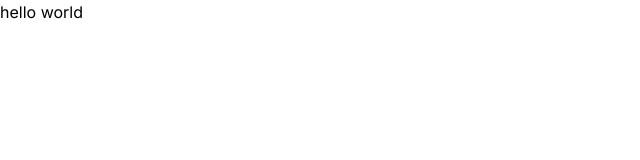
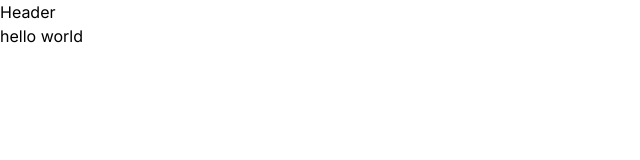
Before and after one commit to victorpraado1005/devstore, a Next.js app: page / in a window 1280 px wide. Shown: the top 160 px of the page, without its empty margins (0-640 px from the left). Built offline with nearby package versions, Linux system fonts and the light colour scheme.

Commit message:
Criando layout da aplicação

```diff
--- /dev/null
+++ b/src/app/(store)/(home)/loading.tsx
@@ -0,0 +1,3 @@
+export default function HomeLoading() {
+  return <p>Carregando...</p>
+}
--- /dev/null
+++ b/src/app/(store)/layout.tsx
@@ -0,0 +1,11 @@
+import { Header } from '@/components/header'
+import { ReactNode } from 'react'
+
+export default function StoreLayout({ children }: { children: ReactNode }) {
+  return (
+    <div>
+      <Header />
+      {children}
+    </div>
+  )
+}
--- /dev/null
+++ b/src/components/header.tsx
@@ -0,0 +1,3 @@
+export function Header() {
+  return <div>Header</div>
+}
```
Also changed, not shown: src/app/(store)/(home)/page.tsx (renamed from src/app/page.tsx).
